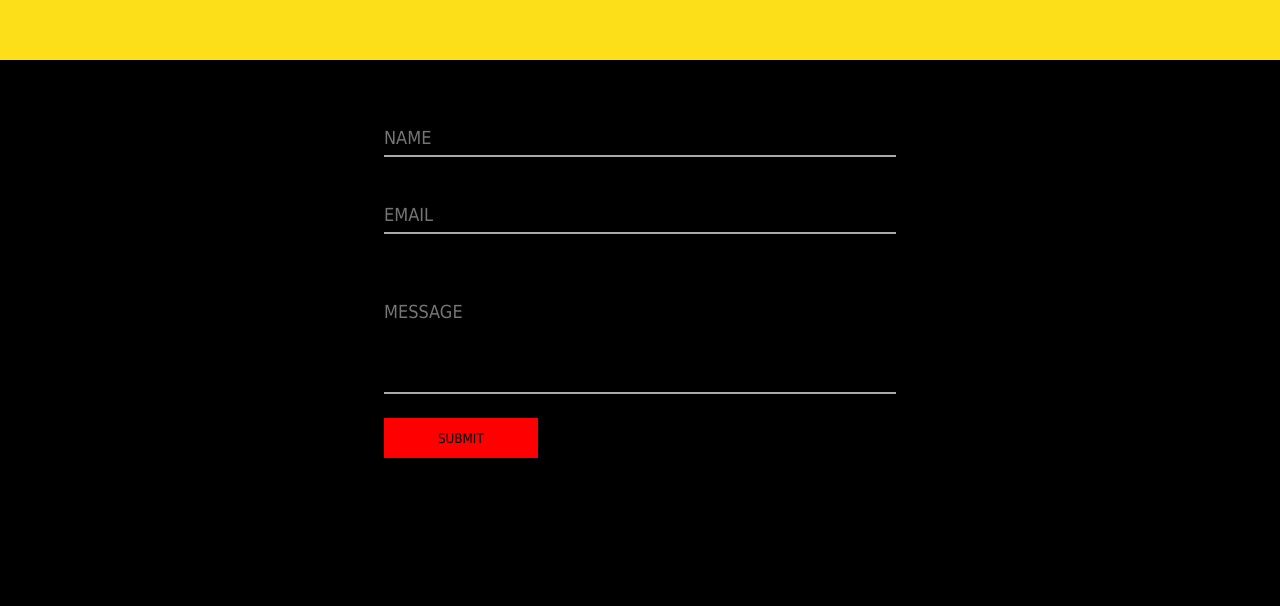
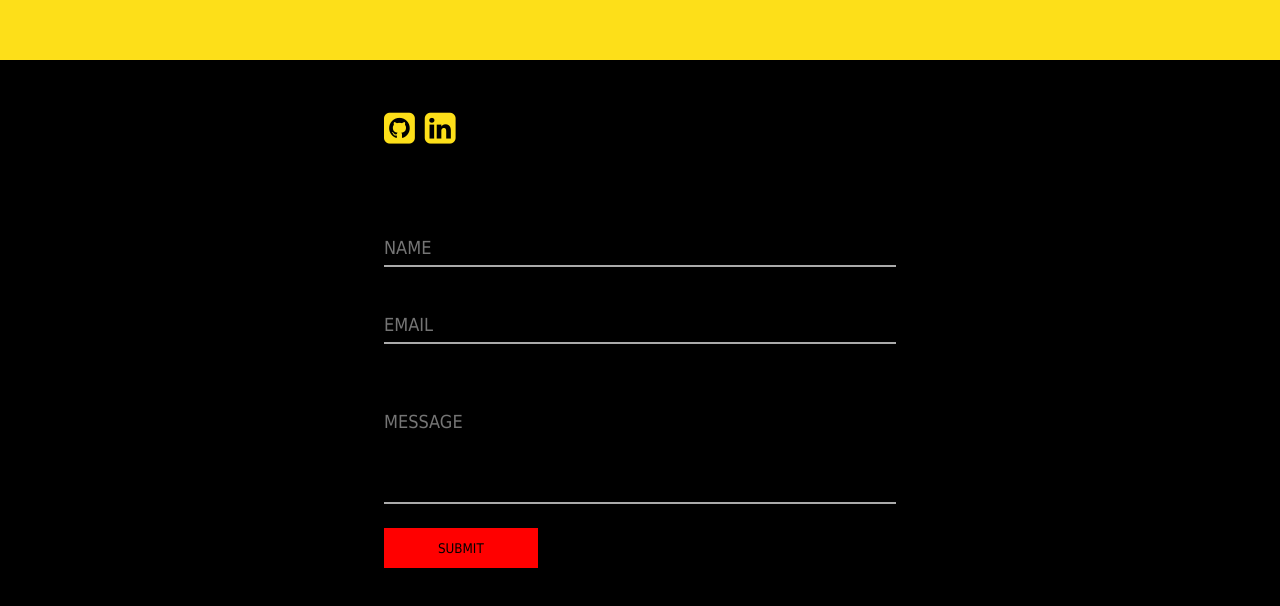
Before and after one commit to ElianeV/Nesting-doll-web-design, a React (Create React App) app: page / in a window 1280 px wide. Shown: the part 1540-2146 px from the top of the page. Built offline with nearby package versions, Linux system fonts and the light colour scheme.

Commit message:
contact form layout and animations

```diff
--- a/src/App.js
+++ b/src/App.js
@@ -192,6 +192,18 @@ function App() {
       </div>
       <div style={{ width: "100vw", height: "100vh" }}>
         <div id="Contact" className="FullScreen Contact">
+          <div className="formContainer">
+            <div className="socialMedia">
+              <a href="https://github.com/ElianeV" target="_blank">
+                <i class="fa fa-github-square"></i>
+              </a>
+              <a
+                href="https://www.linkedin.com/in/eliane-van-der-cruyssen/"
+                target="_blank"
+              >
+                <i class="fa fa-linkedin-square"></i>
+              </a>
+            </div>
             <form name="Contact Form" method="POST" data-netlify="true">
               <input type="hidden" name="form-name" value="Contact Form" />
               <div className="inputDiv">
@@ -230,6 +242,7 @@ function App() {
             </form>
           </div>
         </div>
+      </div>
     </>
   );
 }
--- a/src/App.scss
+++ b/src/App.scss
@@ -293,13 +293,29 @@ nav {
 // CONTACT
 
 .Contact {
-  display: flex;
   background-color: black;
+  .formContainer {
+    margin: auto;
     box-sizing: border-box;
+    width: 40vw;
+    .socialMedia {
+      width: 72px;
+      height: 150px;
+    }
+    a {
+      margin: 0;
+    }
+    a:nth-child(2) {
+      padding-left: 10px;
+    }
+    i {
+      margin: 50px 0;
+      font-size: 36px;
+      color: $yellow;
+    }
     form {
       width: 40vw;
-    height: 90vh;
-    margin: auto;
+      height: 400px;
       box-sizing: border-box;
 
       .inputDiv {
@@ -378,6 +394,7 @@ nav {
       }
     }
   }
+}
 
 /* ANIMATIONS PROJECT COVERS */
 .ProjCoverTop.Proj1.AnimatedTop {
```
Lines whose indentation alone changed are shown as unchanged.
